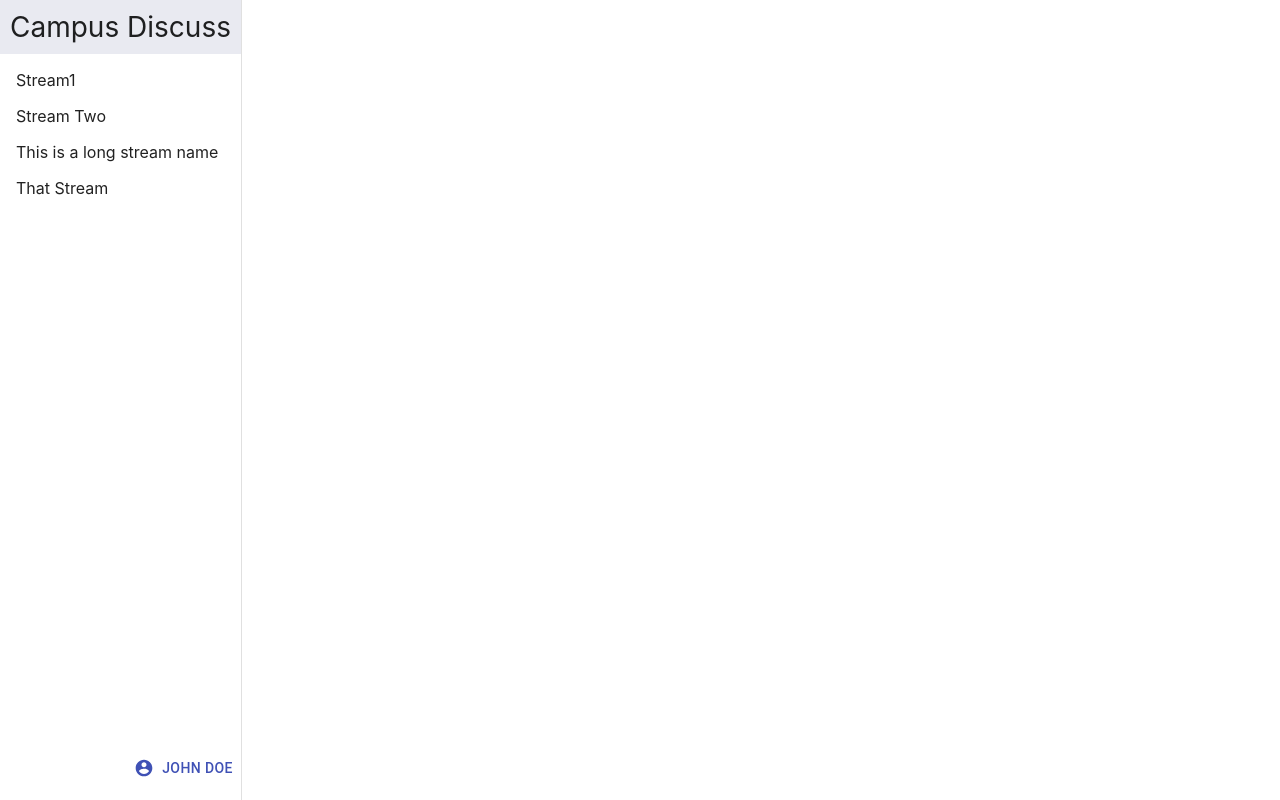
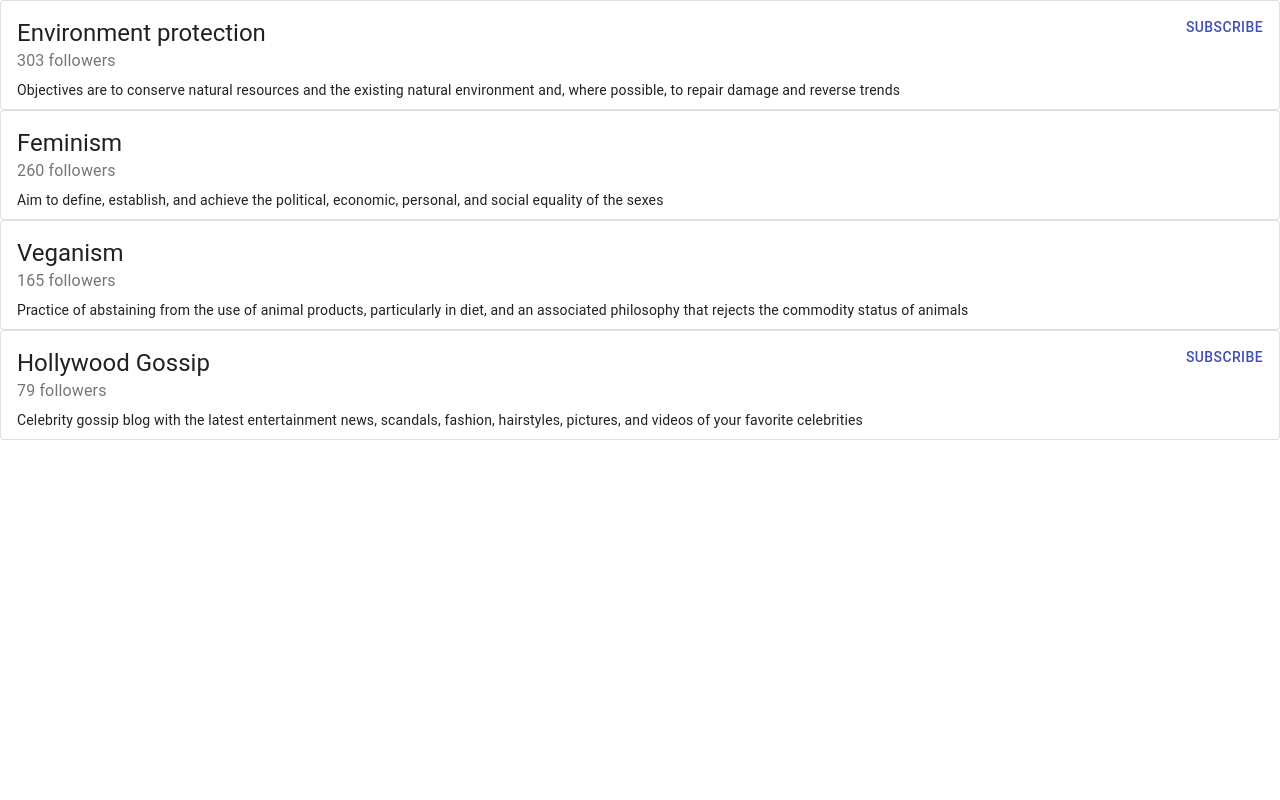
Before and after one commit to pclubiitk/Campus-Discuss-Frontend, a React (Create React App) app: page / in a window 1280 px wide. Built offline with nearby package versions, Linux system fonts and the light colour scheme.

Commit message:
added json file

```diff
--- a/src/index.js
+++ b/src/index.js
@@ -2,19 +2,24 @@ import React from "react";
 import ReactDOM from "react-dom";
 import "./index.css";
 import App from "./App";
+import Streams from "../src/screens/subscribe-streams/index";
 import * as serviceWorker from "./serviceWorker";
-import Home from "./components/sidebar";
 
-const name = "John Doe";
-const streams = [
-  "Stream1",
-  "Stream Two",
-  "This is a long stream name",
-  "That Stream",
-];
+const onSubscribe = (id) => {
+  alert("Subsribe clicked!  " + id);
+};
+const onOpen = (id) => {
+  alert("Open the stream  " + id);
+};
+const subscribed = [false, true, true, false];
+
 ReactDOM.render(
   <React.StrictMode>
-    <Home name={name} streams={streams} />
+    <Streams
+      onOpen={onOpen}
+      onSubscribe={onSubscribe}
+      subscribed={subscribed}
+    />
   </React.StrictMode>,
   document.getElementById("root")
 );
--- /dev/null
+++ b/src/screens/subscribe-streams/Streams.json
@@ -0,0 +1,26 @@
+[
+  {
+    "id": 1,
+    "title": "Environment protection",
+    "description": " Objectives are to conserve natural resources and the existing natural environment and, where possible, to repair damage and reverse trends",
+    "followers": 303
+  },
+  {
+    "id": 2,
+    "title": "Feminism",
+    "description": "Aim to define, establish, and achieve the political, economic, personal, and social equality of the sexes",
+    "followers": 260
+  },
+  {
+    "id": 3,
+    "title": "Veganism",
+    "description": "Practice of abstaining from the use of animal products, particularly in diet, and an associated philosophy that rejects the commodity status of animals",
+    "followers": 165
+  },
+  {
+    "id": 4,
+    "title": "Hollywood Gossip",
+    "description": "Celebrity gossip blog with the latest entertainment news, scandals, fashion, hairstyles, pictures, and videos of your favorite celebrities",
+    "followers": 79
+  }
+]
--- /dev/null
+++ b/src/screens/subscribe-streams/index.js
@@ -0,0 +1,65 @@
+import React from "react";
+
+import { makeStyles } from "@material-ui/core/styles";
+import Card from "@material-ui/core/Card";
+import CardHeader from "@material-ui/core/CardHeader";
+import CardContent from "@material-ui/core/CardContent";
+import Button from "@material-ui/core/Button";
+import Typography from "@material-ui/core/Typography";
+
+import "./style.css";
+
+import Data from "./Streams.json";
+
+const useStyles = makeStyles({
+  subscribe: {
+    top: "50%",
+    alignItems: "center",
+  },
+});
+
+function subButton(sub, subStyle, onSubscribe, title) {
+  if (!sub)
+    return (
+      <Button
+        color="primary"
+        onClick={(event) => {
+          event.stopPropagation();
+          onSubscribe(title);
+        }}
+      >
+        Subscribe
+      </Button>
+    );
+}
+
+function Streams(props) {
+  const classes = useStyles();
+  const newdata = Data.map((data, i) => {
+    return (
+      <Card
+        variant="outlined"
+        key={data.id}
+        onClick={() => props.onOpen(data.id)}
+      >
+        <CardHeader
+          title={data.title}
+          subheader={data.followers + " followers"}
+          subheaderTypographyProps='variant = "overline"'
+          action={subButton(
+            props.subscribed[i],
+            classes.subscribe,
+            props.onSubscribe,
+            data.id
+          )}
+        ></CardHeader>
+        <CardContent className={"content"}>
+          <Typography variant="body2"> {data.description} </Typography>
+        </CardContent>
+      </Card>
+    );
+  });
+  return <div>{newdata}</div>;
+}
+
+export default Streams;
--- /dev/null
+++ b/src/screens/subscribe-streams/style.css
@@ -0,0 +1,4 @@
+.content {
+  margin-top: -25px;
+  margin-bottom: -15px;
+}
```
